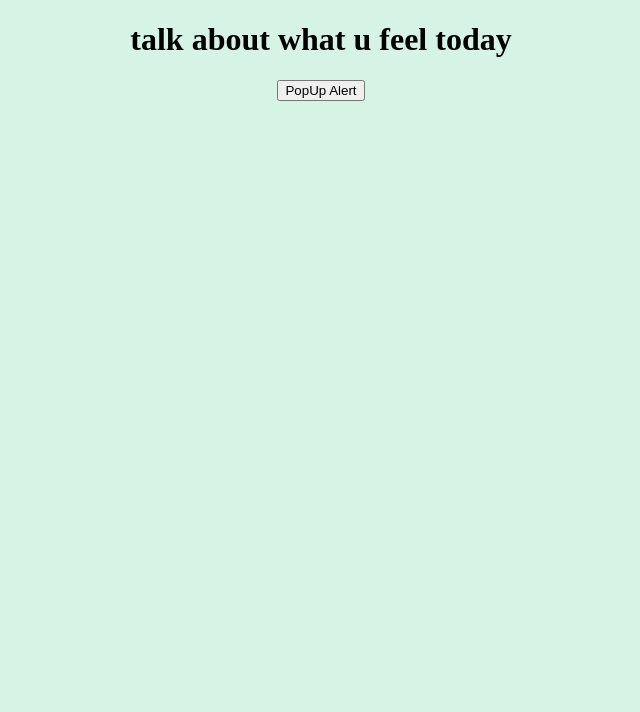
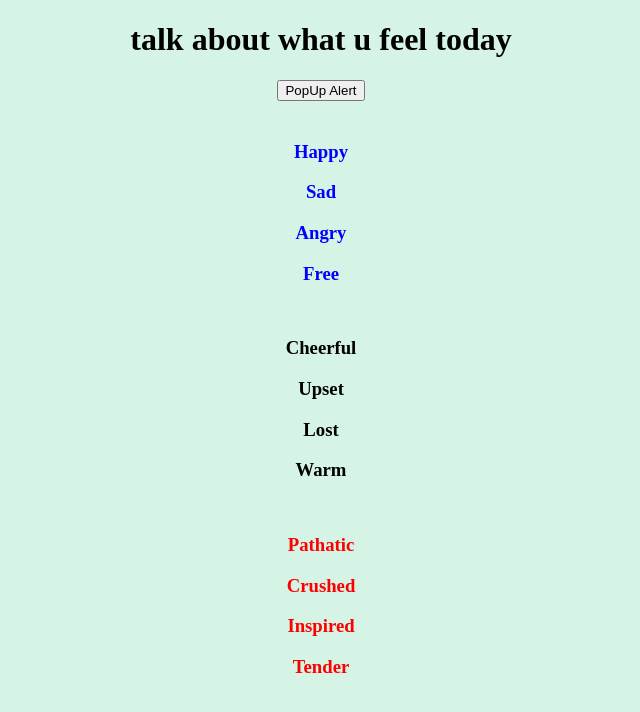
Before and after one commit to FidaaHersh/bootstrapProject-ImagePopup, a plain HTML site: page index.html in a window 1280 px wide. Shown: the whole page, without its empty margins (319-959 px from the left). Drawn offline with nearby package versions, Linux system fonts and the light colour scheme.

Commit message:
start coding, addded feelings list

```diff
--- a/index.html
+++ b/index.html
@@ -1,43 +1,148 @@
 <!DOCTYPE html>
 <html>
 <head>
-    <title> lets Go To talk </title>
-    <link href="styl.css" rel="stylesheet" type="text/css" />
-    <script src="index.js"></script>
-  </head>
-  <body style="text-align:center">
 
+  <script src="https://code.jquery.com/jquery-3.5.1.min.js" integrity="sha256-9/aliU8dGd2tb6OSsuzixeV4y/faTqgFtohetphbbj0=" crossorigin="anonymous"></script>
+
+    <script src="script.js"></script>
+  <link href="style.css" rel="stylesheet" type="text/css" />
   <style>
-
     body {
         background-color:#d5f4e6;
       }
     </style>
+    <title> lets Go To talk </title>
+  </head>
+
+  <body style="text-align:center">
     <h1>talk about what u feel today</h1>
-    <button
-      onclick="myFunction()">
-        PopUp Alert
-    </button>
+    <button onclick="myFunction()"> PopUp Alert </button>
+    <p id="mypara"></p>
+
+    <div id="Feelings">
+    </div>
 
     <script>
-
     function myFunction() {
       alert("I am an alert box!");
     }
-</script>
-<p id="mypara"></p>
 
-<script>
     function myFunction() {
       var txt;
       var person = prompt("Please enter your name:", "Aya");
       if (person == null || person == "") {
         txt = "User cancelled the prompt.";
-    } else {
+      }
+      else {
         txt = "Hello " + person + "! How are you today?";
       }
       document.getElementById("mypara").innerHTML = txt;
     }
+
+    // appened new 3 divs inside the main div "for design purposes"
+    var child1 = $("<div></div>");
+        $('#Feelings').append(child1);
+        child1.attr('class', 'child1');
+
+    var child2 = $("<div></div>");
+        $('#Feelings').append(child2);
+        child2.attr('class', 'child2');
+
+    var child3 = $("<div></div>");
+          $('#Feelings').append(child3);
+          child3.attr('class', 'child3');
+
+// Adding feelings list
+    // Chlid1 elements
+    var happy = $("<h3>Happy</h3>");
+      $('.child1').append(happy);
+      happy.attr('id', 'feel1');
+      $("#feel1").addClass("happy");
+
+    var sad = $("<h3>Sad</h3>");
+      $('.child1').append(sad);
+      sad.attr('id', 'feel2');
+      $("#feel2").addClass("sad");
+
+    var angry = $("<h3>Angry</h3>");
+      $('.child1').append(angry);
+      angry.attr('id', 'feel3');
+      $("#feel3").addClass("angry");
+
+    var  free= $("<h3>Free</h3>");
+      $('.child1').append(free);
+      free.attr('id', 'feel4');
+      $("#feel4").addClass("free");
+
+      // Chlid2 elements
+    var cheerful = $("<h3>Cheerful</h3>");
+      $('.child2').append(cheerful);
+      cheerful.attr('id', 'feel5');
+      $("#feel5").addClass("cheerful");
+
+    var upset = $("<h3>Upset</h3>");
+      $('.child2').append(upset);
+      upset.attr('id', 'feel6');
+      $("#feel6").addClass("upset");
+
+    var lost = $("<h3>Lost</h3>");
+      $('.child2').append(lost);
+      lost.attr('id', 'feel7');
+      $("#feel7").addClass("lost");
+
+    var warm = $("<h3>Warm</h3>");
+      $('.child2').append(warm);
+      warm.attr('id', 'feel8');
+      $("#feel8").addClass("warm");
+
+      // Chlid3 elements
+    var pathatic = $("<h3>Pathatic</h3>");
+      $('.child3').append(pathatic);
+      pathatic.attr('id', 'feel9');
+      $("#feel9").addClass("pathatic");
+
+    var crushed = $("<h3>Crushed</h3>");
+      $('.child3').append(crushed);
+      crushed.attr('id', 'feel10');
+      $("#feel10").addClass("crushed");
+
+    var inspired = $("<h3>Inspired</h3>");
+      $('.child3').append(inspired);
+      inspired.attr('id', 'feel11');
+      $("#feel11").addClass("inspired");
+
+    var tender = $("<h3>Tender</h3>");
+      $('.child3').append(tender);
+      tender.attr('id', 'feel12');
+      $("#feel12").addClass("tender");
+
+   $(function(){
+      $(".child1").css({
+        "padding": "5px",
+        "margin": "5px",
+        "border-radius": "8px",
+        "color": "blue"
+    });
+    });
+    $(function(){
+       $(".child2").css({
+         "padding": "5px",
+         "margin": "5px",
+         "border-radius": "8px",
+         "color": "black"
+     });
+     });
+     $(function(){
+        $(".child3").css({
+          "padding": "5px",
+          "margin": "5px",
+          "border-radius": "8px",
+          "color": "red"
+      });
+      });
+
+
+
   </script>
 </body>
 </html>
--- a/script.js
+++ b/script.js
@@ -4,3 +4,22 @@ function popUp() {
       return("Hello!" + person + "! How are you today?");
       return("Sup");
     }
+
+
+
+// Jquery section
+
+// var h3Text = $("#Feelings").text("Happy")
+ $("#Feelings").append("<h3 id="feel1" class="feel"> + "Happy" +</h3>")
+
+ var h3 = $("<h3></h3>");
+$('#Feelings').append(h3);
+h3.attr('id', 'feel1');
+$(function(){
+   $("#feel1").css({
+     "padding": "5px",
+     "margin": "5px",
+     "border-radius": "8px",
+     "color": "green"
+ });
+ });
```
Lines whose indentation alone changed are shown as unchanged.
